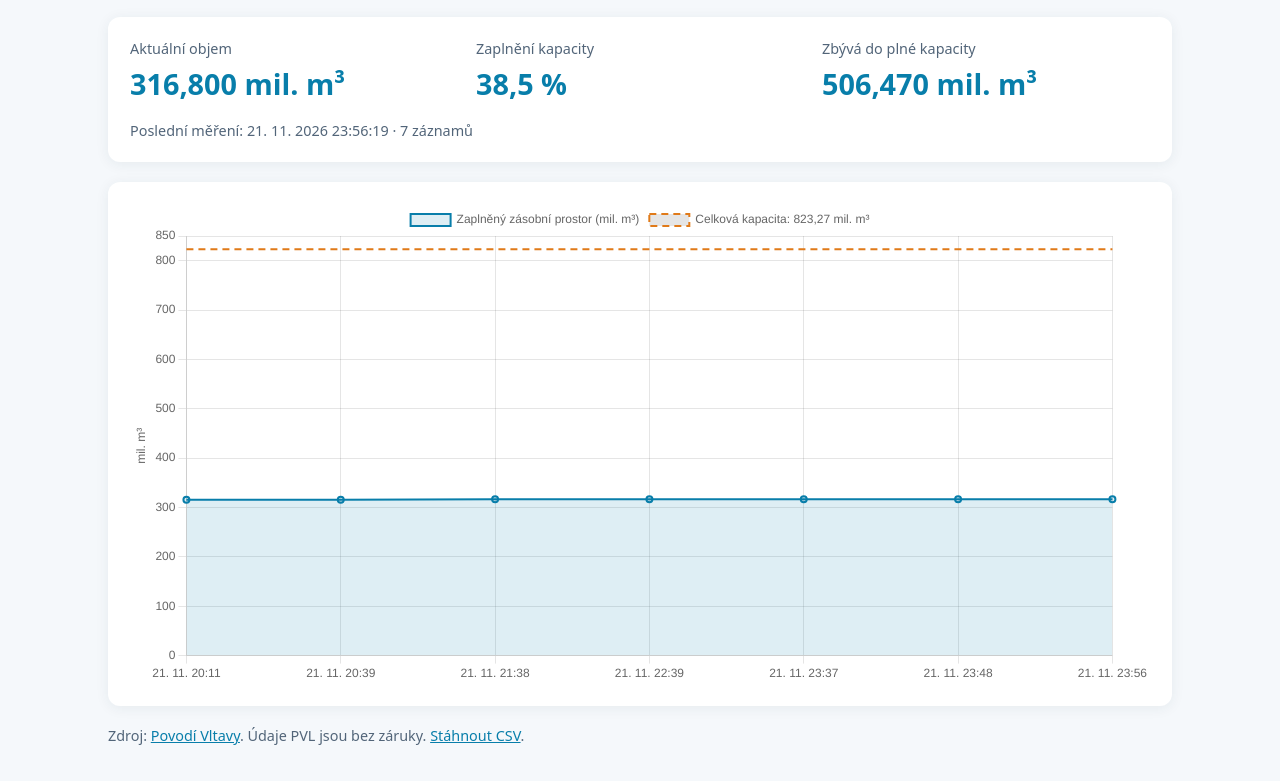
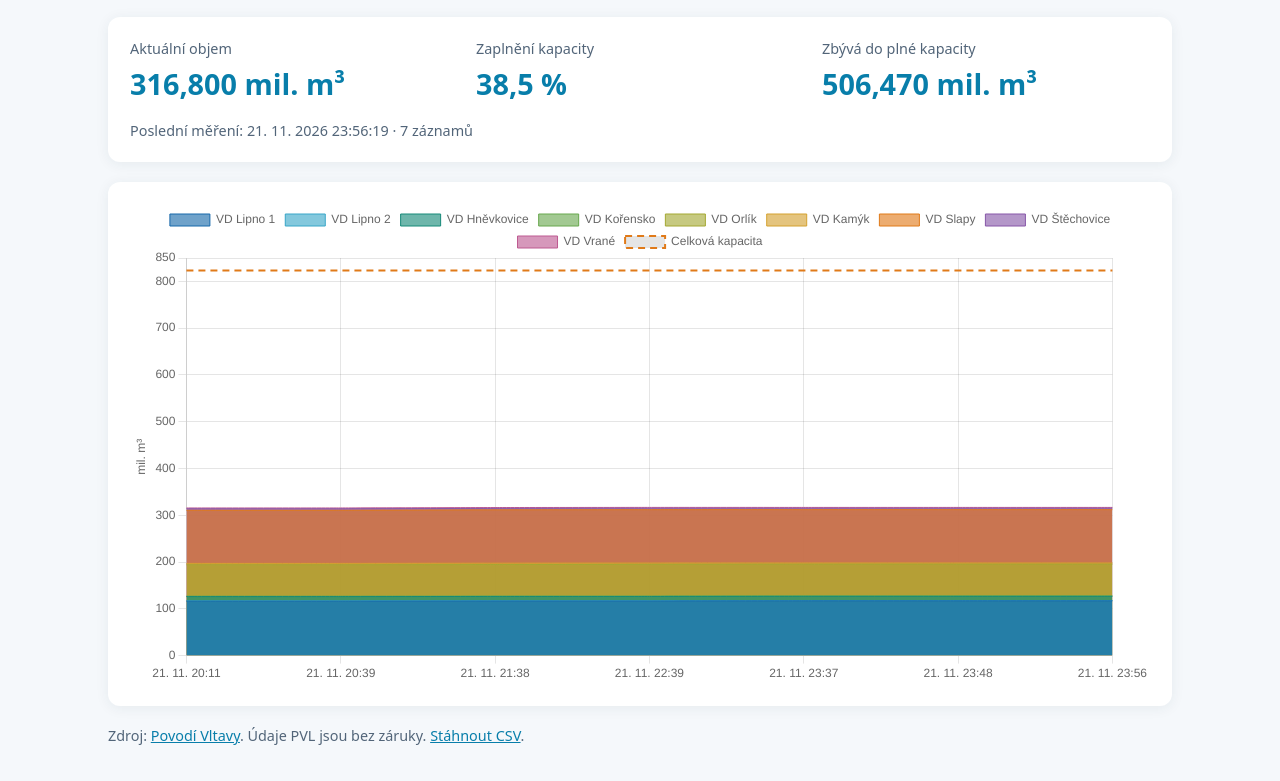
Before and after one commit to jardaottl/vltavska-kaskada, a plain HTML site: page docs/index.html in a window 1280 px wide. Shown: the part 115-896 px from the top of the page. Drawn offline with nearby package versions, Linux system fonts and the light colour scheme.

Commit message:
Update index.html

```diff
--- a/docs/index.html
+++ b/docs/index.html
@@ -44,7 +44,7 @@
   </section>
 
   <section class="card">
-    <canvas id="chart" aria-label="Vývoj součtu zaplněného zásobního prostoru a celková kapacita kaskády"></canvas>
+    <canvas id="chart" aria-label="Vývoj objemu vody v jednotlivých nádržích Vltavské kaskády"></canvas>
   </section>
 
   <p class="status">
@@ -60,7 +60,11 @@
       })
       .then(text => {
         const rows = text.trim().split(/\r?\n/).slice(1).map(line => line.split(';'));
-        const valid = rows.filter(r => r.length >= 11 && r[0] && Number.isFinite(Number(r[10])));
+        const valid = rows.filter(r =>
+          r.length >= 11 &&
+          r[0] &&
+          Number.isFinite(Number(r[10]))
+        );
 
         if (!valid.length) throw Error('Zatím nejsou uložena žádná měření.');
 
@@ -100,36 +104,66 @@
           })
         );
 
+        const reservoirs = [
+          { name: 'VD Lipno 1',       color: '#1769aa', fill: 'rgba(23,105,170,.62)' },
+          { name: 'VD Lipno 2',       color: '#38a6c8', fill: 'rgba(56,166,200,.62)' },
+          { name: 'VD Hněvkovice',    color: '#168a78', fill: 'rgba(22,138,120,.62)' },
+          { name: 'VD Kořensko',      color: '#69a84f', fill: 'rgba(105,168,79,.62)' },
+          { name: 'VD Orlík',         color: '#a4a832', fill: 'rgba(164,168,50,.62)' },
+          { name: 'VD Kamýk',         color: '#d4a12f', fill: 'rgba(212,161,47,.62)' },
+          { name: 'VD Slapy',         color: '#e07a19', fill: 'rgba(224,122,25,.62)' },
+          { name: 'VD Štěchovice',    color: '#8757a8', fill: 'rgba(135,87,168,.62)' },
+          { name: 'VD Vrané',         color: '#bd5a91', fill: 'rgba(189,90,145,.62)' }
+        ];
+
+        const datasets = reservoirs.map((dam, index) => ({
+          label: dam.name,
+          data: valid.map(r => Number(r[index + 1])),
+          borderColor: dam.color,
+          backgroundColor: dam.fill,
+          borderWidth: 1,
+          fill: true,
+          stack: 'reservoirs',
+          tension: .12,
+          pointRadius: 0,
+          pointHoverRadius: 5
+        }));
+
+        datasets.push({
+          label: 'Celková kapacita',
+          data: valid.map(() => capacity),
+          yAxisID: 'capacity',
+          borderColor: '#e07a19',
+          borderDash: [7, 5],
+          pointRadius: 0,
+          borderWidth: 2,
+          fill: false
+        });
+
         new Chart(document.getElementById('chart'), {
           type: 'line',
           data: {
             labels: chartLabels,
-            datasets: [
-              {
-                label: 'Zaplněný zásobní prostor (mil. m³)',
-                data: valid.map(r => Number(r[10])),
-                borderColor: '#087eaa',
-                backgroundColor: '#087eaa22',
-                fill: true,
-                tension: .15,
-                pointRadius: valid.length <= 24 ? 3 : 0,
-                pointHoverRadius: 5,
-                borderWidth: 2
-              },
-              {
-                label: 'Celková kapacita: 823,27 mil. m³',
-                data: valid.map(() => capacity),
-                borderColor: '#e07a19',
-                borderDash: [7, 5],
-                pointRadius: 0,
-                borderWidth: 2,
-                fill: false
-              }
-            ]
+            datasets
           },
           options: {
             responsive: true,
             interaction: { intersect: false, mode: 'index' },
+            plugins: {
+              legend: { position: 'top' },
+              tooltip: {
+                callbacks: {
+                  label: context =>
+                    context.dataset.label + ': ' +
+                    formatVolume(Number(context.raw)) + ' mil. m³',
+                  footer: items => {
+                    if (!items.length) return '';
+                    const rowIndex = items[0].dataIndex;
+                    return 'Součet: ' + formatVolume(Number(valid[rowIndex][10])) + ' mil. m³';
+                  }
+                }
+              }
+            },
             scales: {
               x: {
                 ticks: {
@@ -141,7 +175,15 @@
               y: {
                 min: 0,
                 max: 850,
+                stacked: true,
                 title: { display: true, text: 'mil. m³' }
+              },
+              capacity: {
+                min: 0,
+                max: 850,
+                display: false,
+                stacked: false,
+                grid: { drawOnChartArea: false }
               }
             }
           }
```
